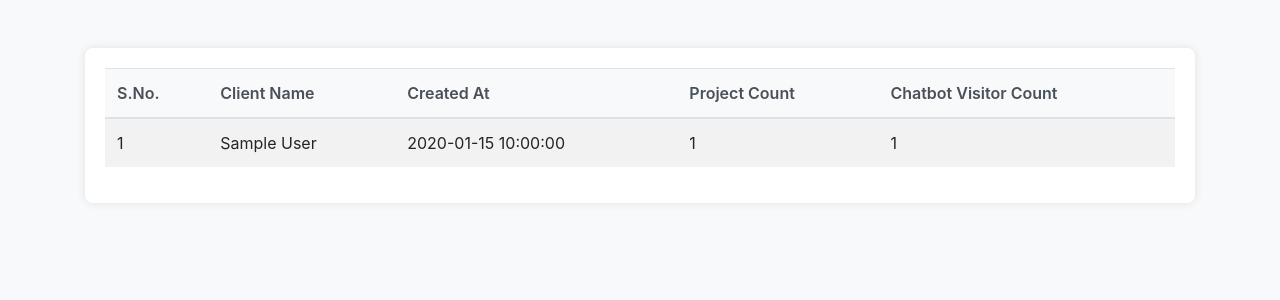
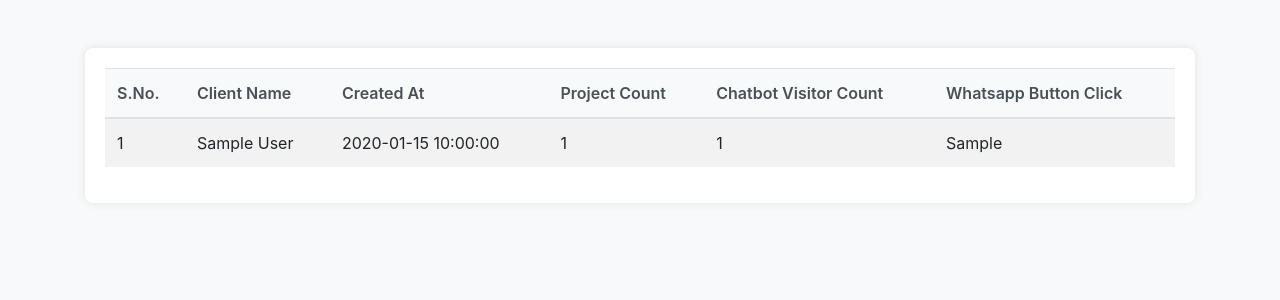
Before and after one commit to dhdev19/chatbotToolForAll, a Flask app: template app/templates/show_sales.html in a window 1280 px wide. Shown: the part 72-372 px from the top of the page. Run offline with Flask 3, Linux system fonts and the light colour scheme; the template is opened without the code that fills it: most values are stand-ins (such as "Sample title", 1, 10 or a date in 2020); parts of the project's set-up code (start-up, migrations or seed data) failed here and were passed over; some libraries are stand-ins or nearby versions.

Commit message:
Update show_sales.html
added column for button clicks of offers and whatsapp

```diff
--- a/app/templates/show_sales.html
+++ b/app/templates/show_sales.html
@@ -83,6 +83,7 @@
                             <th>Created At</th>
                             <th>Project Count</th>
                             <th>Chatbot Visitor Count</th>
+                            <th>Whatsapp Button Click</th>
                         </tr>
                     </thead>
                     <tbody>
@@ -93,6 +94,7 @@
                             <td>{{ user.created_at.strftime('%Y-%m-%d %H:%M:%S') }}</td>
                             <td>{{ user.project_count }}</td>
                             <td>{{ user.visitor_count }}</td>
+                            <td>{{ user.whatsapp_clicks }}</td>
                         </tr>
                         {% endfor %}
                     </tbody>
```
